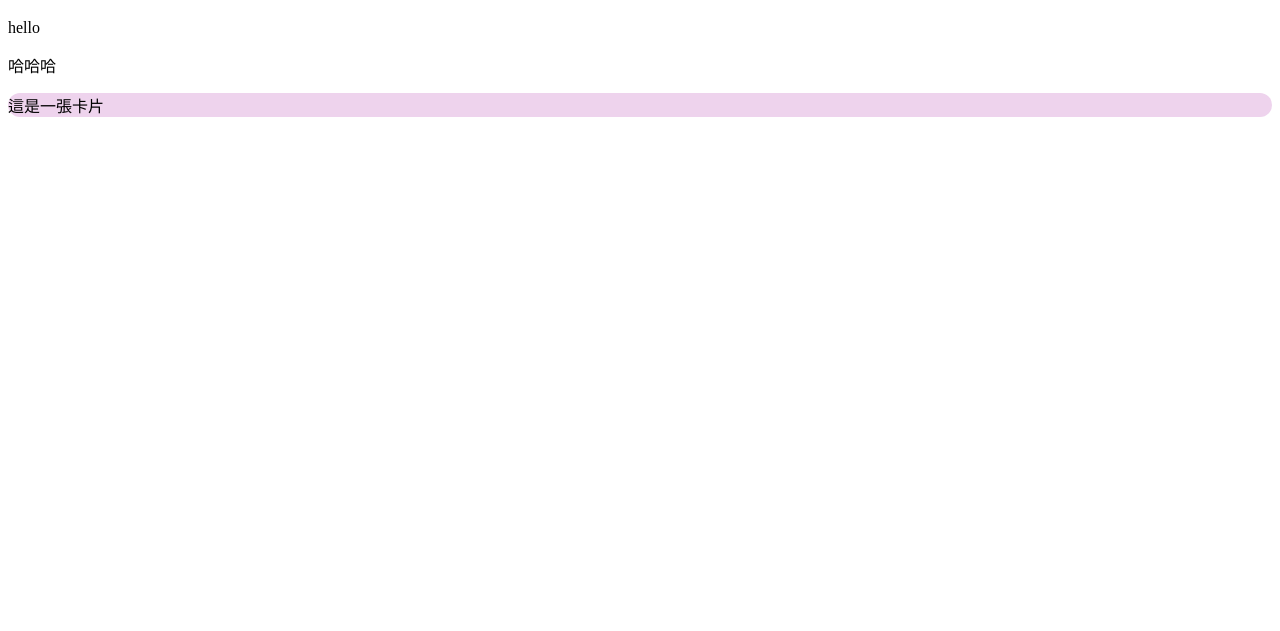
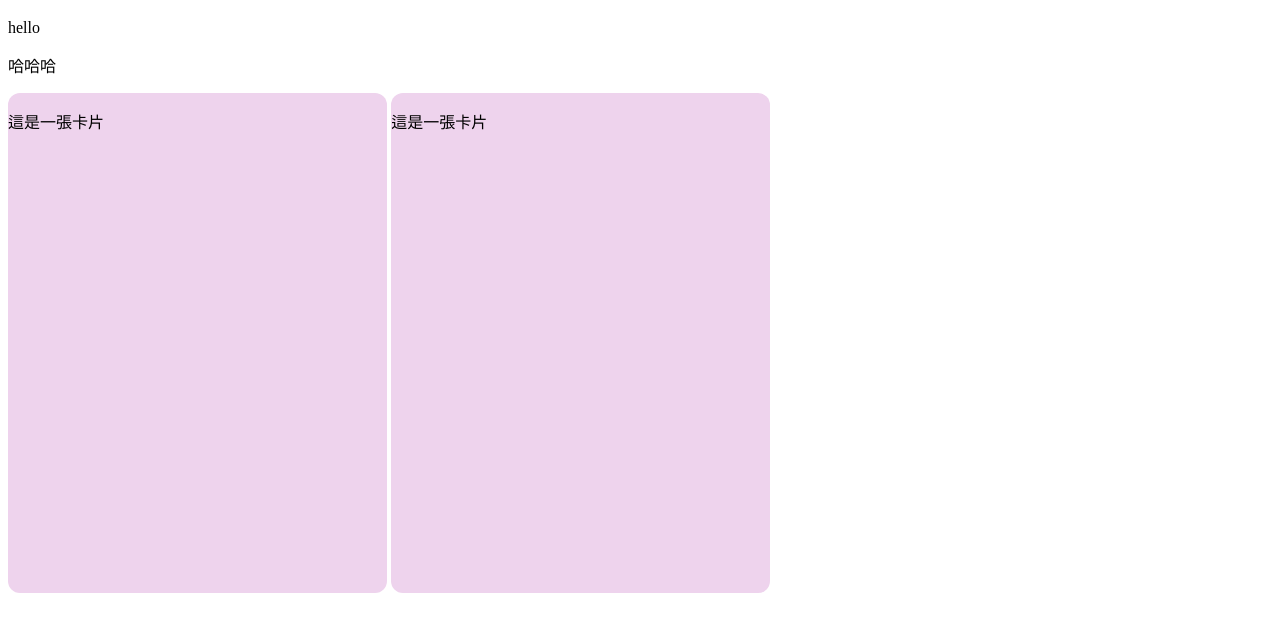
Before and after one commit to yiiijie/test, a plain HTML site: page index.html in a window 1280 px wide. Shown: the part 61-692 px from the top of the page. Drawn offline with Linux system fonts and the light colour scheme.

Commit message:
新增一張卡片

```diff
--- a/index.css
+++ b/index.css
@@ -1,4 +1,7 @@
 .card {
+    display: inline-block;
+    width: 30%;
+    height: 500px;
     background-color: rgb(238, 211, 237);
     border-radius: 12px;
 }
--- a/index.html
+++ b/index.html
@@ -13,5 +13,8 @@
     <div class="card">
         <p>這是一張卡片</p>
     </div>
+    <div class="card">
+        <p>這是一張卡片</p>
+    </div>
 </body>
 </html>
```
